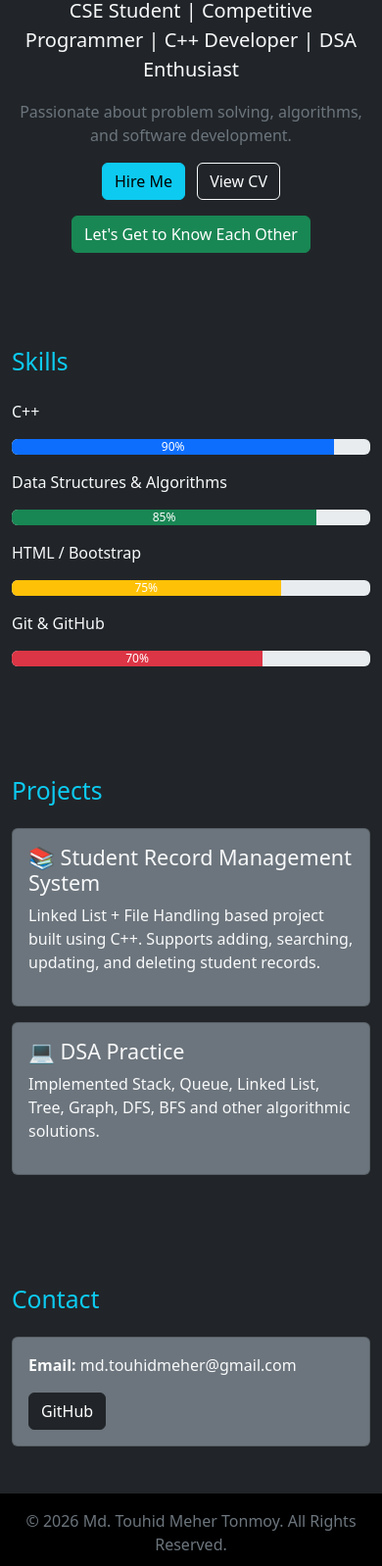
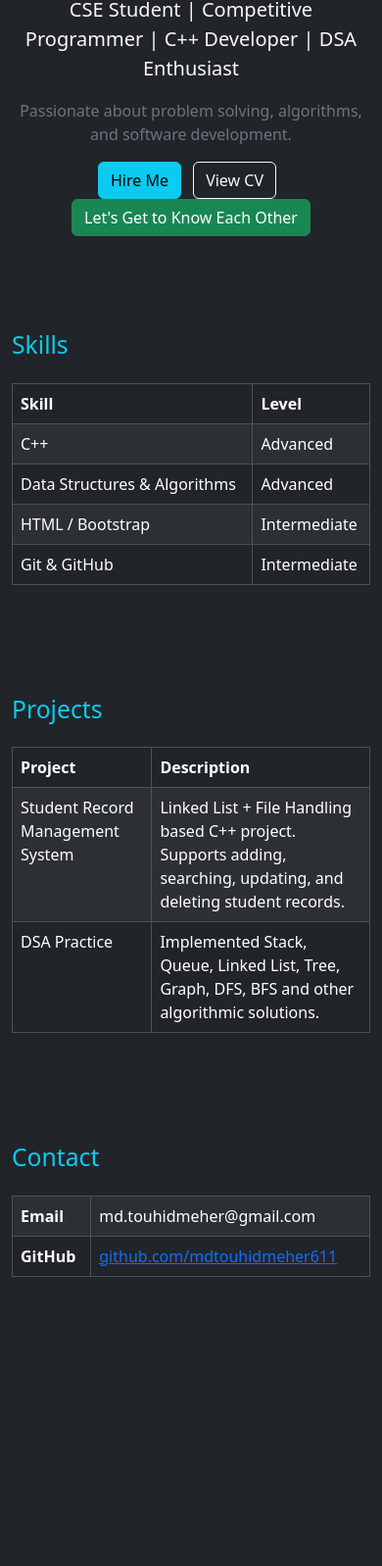
Before and after one commit to mdtouhidmeher611/mdtouhidmeher611.github.io, a plain HTML site: page index.html in a window 390 px wide. Shown: the part 402-2000 px from the top of the page at 98% size. After the commit the page ends 1769 px from the top, so only its background shows below. Drawn offline with nearby package versions, Linux system fonts and the light colour scheme.

Commit message:
bootstrap only

```diff
--- a/index.html
+++ b/index.html
@@ -3,45 +3,37 @@
 <head>
     <meta charset="UTF-8">
     <meta name="viewport" content="width=device-width, initial-scale=1.0">
-    <title>Md. Touhid Meher Tonmoy | Portfolio</title>
+    <title>MD. TOUHID MEHER | Portfolio</title>
 
     <!-- Bootstrap CSS -->
     <link href="https://cdn.jsdelivr.net/npm/bootstrap@5.3.7/dist/css/bootstrap.min.css" rel="stylesheet">
 </head>
 <body class="bg-dark text-light">
 
-    <!-- Navbar -->
-    <nav class="navbar navbar-expand-lg navbar-dark bg-black shadow">
+<!-- Navbar (No toggler because no JS allowed) -->
+<nav class="navbar navbar-dark bg-black shadow">
     <div class="container">
         <a class="navbar-brand fw-bold" href="#">Portfolio</a>
 
-            <button class="navbar-toggler" type="button" data-bs-toggle="collapse" data-bs-target="#menu">
-                <span class="navbar-toggler-icon"></span>
-            </button>
-
-            <div class="collapse navbar-collapse" id="menu">
-                <ul class="navbar-nav ms-auto">
-                    <li class="nav-item"><a class="nav-link" href="#about">About</a></li>
-                    <li class="nav-item"><a class="nav-link" href="#skills">Skills</a></li>
-                    <li class="nav-item"><a class="nav-link" href="#projects">Projects</a></li>
-                    <li class="nav-item"><a class="nav-link" href="#contact">Contact</a></li>
+        <ul class="navbar-nav flex-row ms-auto">
+            <li class="nav-item mx-2"><a class="nav-link" href="#about">About</a></li>
+            <li class="nav-item mx-2"><a class="nav-link" href="#skills">Skills</a></li>
+            <li class="nav-item mx-2"><a class="nav-link" href="#projects">Projects</a></li>
+            <li class="nav-item mx-2"><a class="nav-link" href="#contact">Contact</a></li>
         </ul>
-            </div>
     </div>
 </nav>
 
 <!-- Hero Section -->
 <section id="about" class="py-5 text-center">
     <div class="container">
-
-            <!-- Profile Photo -->
         <img src="profile.jpeg"
              alt="Profile Photo"
              class="rounded-circle mb-4 border border-info"
              width="180"
              height="180">
 
-            <h1 class="display-4 fw-bold text-info">Md. Touhid Meher Tonmoy</h1>
+        <h1 class="display-4 fw-bold text-info">Md. Touhid Meher</h1>
 
         <p class="lead">
             CSE Student | Competitive Programmer | C++ Developer | DSA Enthusiast
@@ -51,94 +43,103 @@
             Passionate about problem solving, algorithms, and software development.
         </p>
 
-            <!-- Buttons -->
         <button class="btn btn-info me-2">Hire Me</button>
 
-            <a href="cv_md_touhid_meher_tonmoy_html.html" target="_blank" class="btn btn-outline-light">
+        <a href="cv_md_touhid_meher_tonmoy_html.html"
+           target="_blank"
+           class="btn btn-outline-light me-2">
             View CV
         </a>
 
-            <a href="form.html" class="btn btn-success mt-3">
+        <a href="form.html" class="btn btn-success">
             Let's Get to Know Each Other
         </a>
     </div>
 </section>
 
-    <!-- Skills -->
+<!-- Skills Table -->
 <section id="skills" class="container py-5">
     <h2 class="text-info mb-4">Skills</h2>
 
-        <p>C++</p>
-        <div class="progress mb-3">
-            <div class="progress-bar" style="width: 90%">90%</div>
-        </div>
-
-        <p>Data Structures & Algorithms</p>
-        <div class="progress mb-3">
-            <div class="progress-bar bg-success" style="width: 85%">85%</div>
-        </div>
-
-        <p>HTML / Bootstrap</p>
-        <div class="progress mb-3">
-            <div class="progress-bar bg-warning" style="width: 75%">75%</div>
-        </div>
-
-        <p>Git & GitHub</p>
-        <div class="progress mb-3">
-            <div class="progress-bar bg-danger" style="width: 70%">70%</div>
-        </div>
+    <table class="table table-bordered table-striped table-dark">
+        <thead>
+            <tr>
+                <th>Skill</th>
+                <th>Level</th>
+            </tr>
+        </thead>
+        <tbody>
+            <tr>
+                <td>C++</td>
+                <td>Advanced</td>
+            </tr>
+            <tr>
+                <td>Data Structures & Algorithms</td>
+                <td>Advanced</td>
+            </tr>
+            <tr>
+                <td>HTML / Bootstrap</td>
+                <td>Intermediate</td>
+            </tr>
+            <tr>
+                <td>Git & GitHub</td>
+                <td>Intermediate</td>
+            </tr>
+        </tbody>
+    </table>
 </section>
 
-    <!-- Projects -->
+<!-- Projects Table -->
 <section id="projects" class="container py-5">
     <h2 class="text-info mb-4">Projects</h2>
 
-        <div class="card bg-secondary text-light mb-3">
-            <div class="card-body">
-                <h4>📚 Student Record Management System</h4>
-                <p>
-                    Linked List + File Handling based project built using C++.
-                    Supports adding, searching, updating, and deleting student records.
-                </p>
-            </div>
-        </div>
-
-        <div class="card bg-secondary text-light mb-3">
-            <div class="card-body">
-                <h4>💻 DSA Practice</h4>
-                <p>
+    <table class="table table-bordered table-striped table-dark">
+        <thead>
+            <tr>
+                <th>Project</th>
+                <th>Description</th>
+            </tr>
+        </thead>
+        <tbody>
+            <tr>
+                <td>Student Record Management System</td>
+                <td>
+                    Linked List + File Handling based C++ project. Supports
+                    adding, searching, updating, and deleting student records.
+                </td>
+            </tr>
+            <tr>
+                <td>DSA Practice</td>
+                <td>
                     Implemented Stack, Queue, Linked List, Tree, Graph,
                     DFS, BFS and other algorithmic solutions.
-                </p>
-            </div>
-        </div>
+                </td>
+            </tr>
+        </tbody>
+    </table>
 </section>
 
-    <!-- Contact -->
+<!-- Contact Table -->
 <section id="contact" class="container py-5">
     <h2 class="text-info mb-4">Contact</h2>
 
-        <div class="card bg-secondary text-light">
-            <div class="card-body">
-                <p><strong>Email:</strong> md.touhidmeher@gmail.com</p>
-
-                <a href="https://github.com/mdtouhidmeher611"
-                target="_blank"
-                class="btn btn-dark me-2">
-                GitHub
+    <table class="table table-bordered table-striped table-dark">
+        <tbody>
+            <tr>
+                <th>Email</th>
+                <td>md.touhidmeher@gmail.com</td>
+            </tr>
+            <tr>
+                <th>GitHub</th>
+                <td>
+                    <a href="https://github.com/mdtouhidmeher611" target="_blank">
+                        github.com/mdtouhidmeher611
                     </a>
-    </div>
-</div>
+                </td>
+            </tr>
+        </tbody>
+    </table>
 </section>
 
-<!-- Footer -->
-<footer class="bg-black text-center py-3">
-    <p class="mb-0 text-secondary">
-        © 2026 Md. Touhid Meher Tonmoy. All Rights Reserved.
-    </p>
-</footer>
-
-<!-- Bootstrap JS -->
-<script src="https://cdn.jsdelivr.net/npm/bootstrap@5.3.7/dist/js/bootstrap.bundle.min.js"></script>
 </body>
 </html>
```
Also changed, not shown: cv_md_touhid_meher_tonmoy_html.html (+114 -74 lines). Lines whose indentation alone changed are shown as unchanged.
